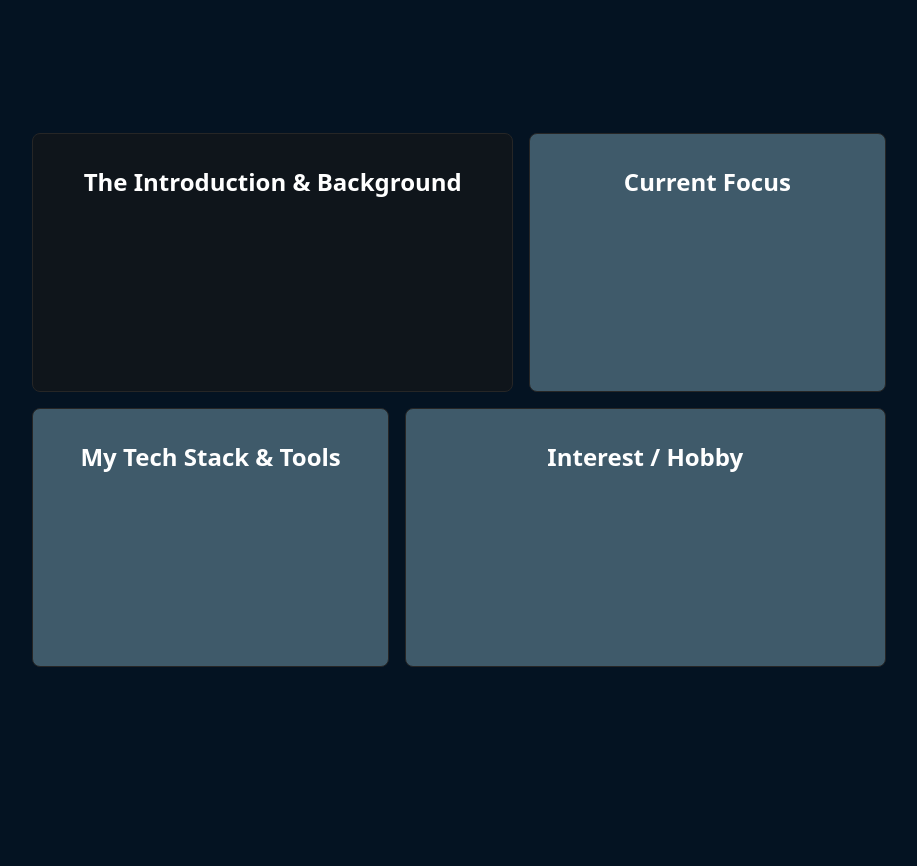
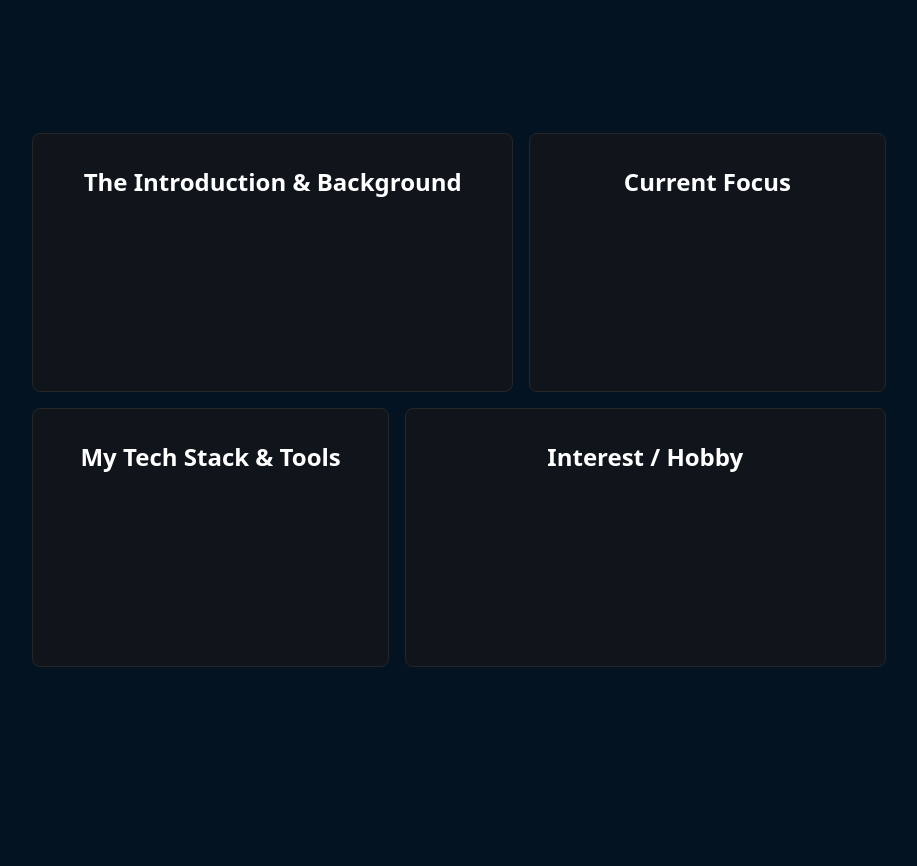
Before and after one commit to Hammm22/Portfolio-Website, a React (Vite) app: page / in a window 1280 px wide. Shown: the part 800-1666 px from the top of the page, without its empty margins (181-1098 px from the left). Built offline with nearby package versions, Linux system fonts and the light colour scheme.

Commit message:
benerin card section 2

```diff
--- a/src/App.jsx
+++ b/src/App.jsx
@@ -107,19 +107,19 @@ export default function App() {
               </h1>
             </Card>
 
-              <Card className="hidden md:block md:col-start-5 md:row-start-1 md:col-span-3 md:row-span-3 bg-third/35 rounded-lg p-10 text-center">
+              <Card className="hidden md:block md:col-start-5 md:row-start-1 md:col-span-3 md:row-span-3 rounded-lg p-10 text-center">
                 <h1 className="text-white text-2xl font-semibold">
                   Current Focus
                 </h1>
               </Card>
 
-            <Card className="hidden md:block md:col-start-1 md:row-start-4 md:col-span-3 md:row-span-3 bg-third/35 rounded-lg p-10 text-center">
+            <Card className="hidden md:block md:col-start-1 md:row-start-4 md:col-span-3 md:row-span-3 rounded-lg p-10 text-center">
               <h1 className="text-white text-2xl font-semibold">
                 My Tech Stack & Tools
               </h1>
             </Card>
 
-            <Card className="hidden md:block md:col-start-4 md:row-start-4 md:col-span-4 md:row-span-3 bg-third/35 rounded-lg p-10 text-center">
+            <Card className="hidden md:block md:col-start-4 md:row-start-4 md:col-span-4 md:row-span-3 rounded-lg p-10 text-center">
               <h1 className="text-white text-2xl font-semibold">
                 Interest / Hobby
               </h1>
```
